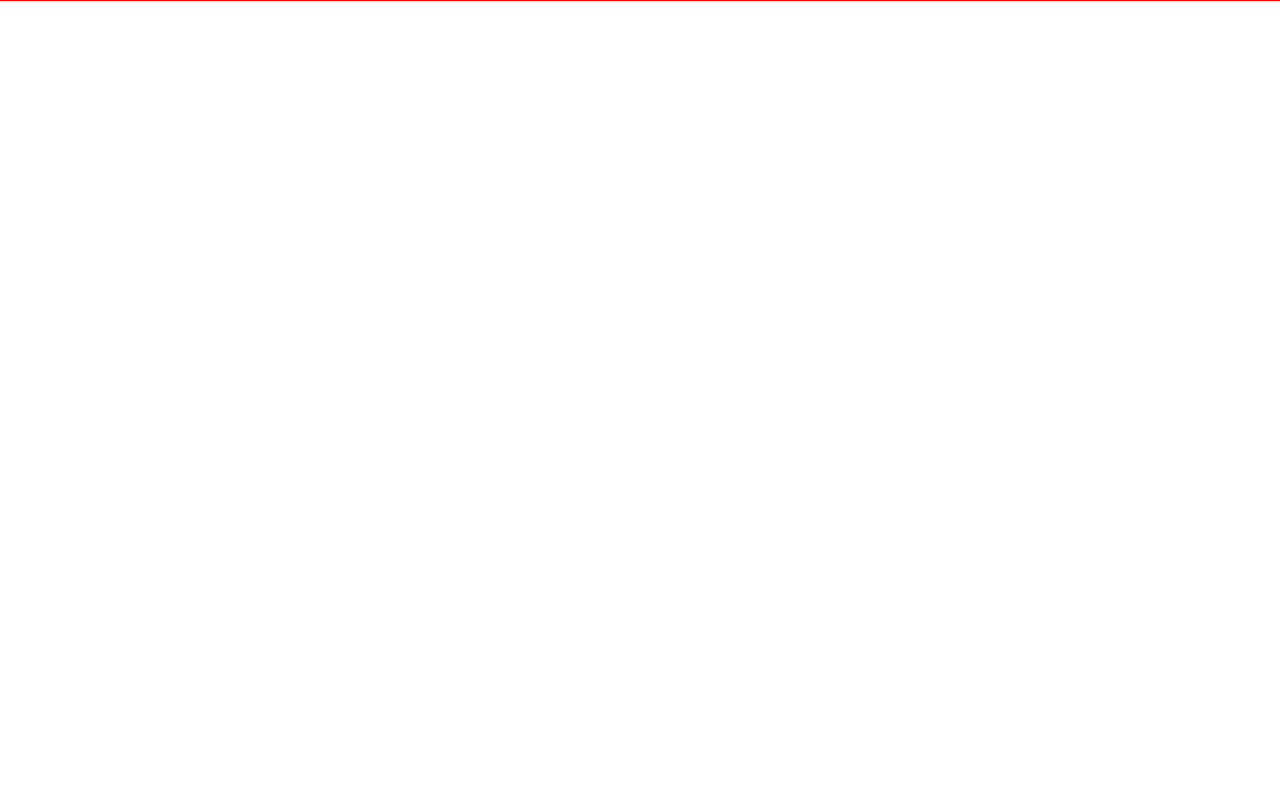
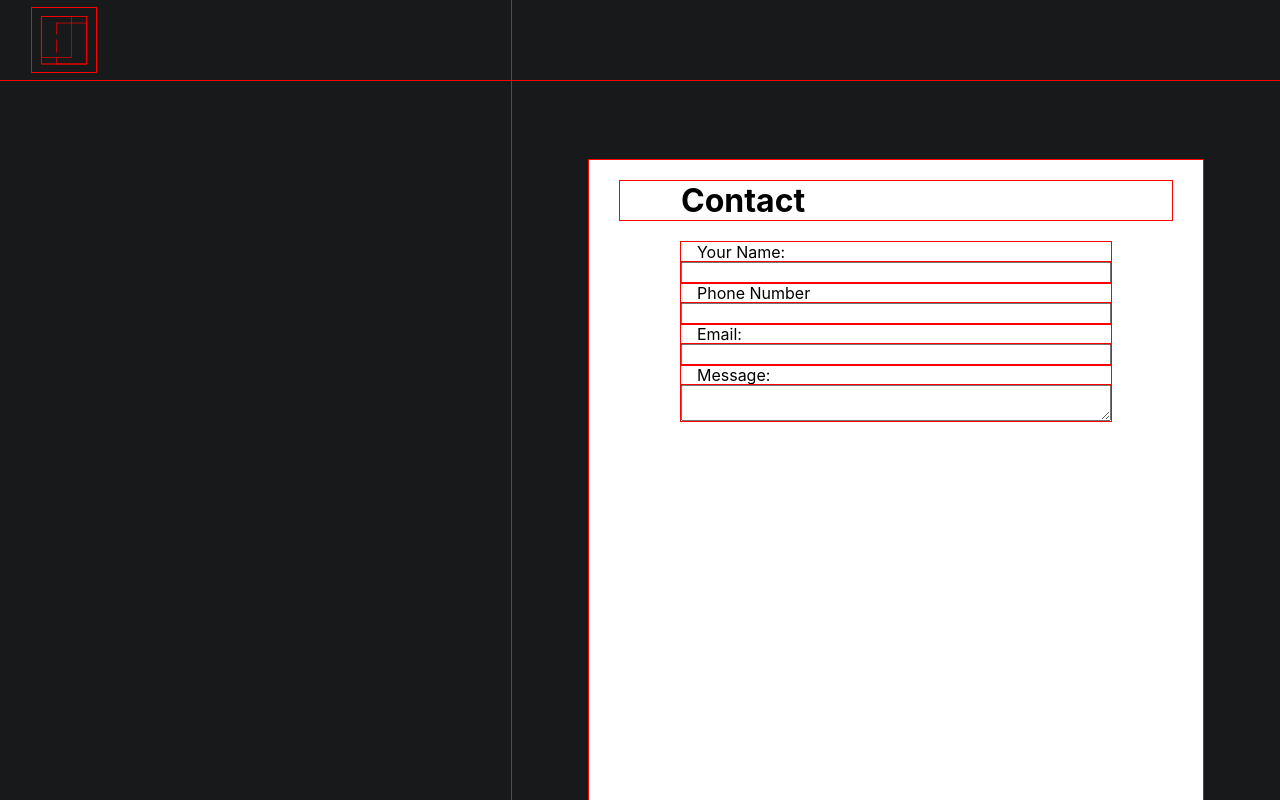
Before and after one commit to Chrisarev/designreact, a React (Create React App) app in the folder client/: page /contact in a window 1280 px wide. Before the commit this address had no page. Shown: the top 800 px of the page. Built offline with nearby package versions, Linux system fonts and the light colour scheme.

Commit message:
Added AnimatedRoutes component to animate page transitions, added basic styling to contact page, added basic fade out fade in animation from /Home to /Contact

```diff
--- /dev/null
+++ b/client/src/AnimatedRoutes.tsx
@@ -0,0 +1,23 @@
+import React from 'react';
+import logo from './logo.svg';
+import './App.css';
+import Home from './Home'
+import Contact from './Contact'
+import { BrowserRouter as Router, Route, Routes } from 'react-router-dom';
+import { useLocation } from 'react-router-dom';
+import {AnimatePresence} from 'framer-motion'
+
+function AnimatedRoutes() {
+  const location = useLocation();
+
+  return (
+    <AnimatePresence>
+        <Routes location={location} key={location.pathname}>
+          <Route path="/" element={<Home />}></Route>
+          <Route path="/contact" element={<Contact />}></Route>
+        </Routes>
+    </AnimatePresence>
+  );
+}
+
+export default AnimatedRoutes;
--- a/client/src/App.css
+++ b/client/src/App.css
@@ -1,6 +1,7 @@
 
 .App {
   text-align: center;
+  background-color:#18191a;
 }
 
 .App-logo {
--- a/client/src/App.tsx
+++ b/client/src/App.tsx
@@ -2,17 +2,17 @@ import React from 'react';
 import logo from './logo.svg';
 import './App.css';
 import Home from './Home'
-
+import Contact from './Contact'
+import AnimatedRoutes from './AnimatedRoutes';
 import { BrowserRouter as Router, Route, Routes } from 'react-router-dom';
-
 
 function App() {
   return (
     <Router>
       <div className="App">
-        <Routes>
-          <Route path="/" element={<Home />}></Route>
-        </Routes>
+          {/*<Route path="/" element={<Home />}></Route>
+          <Route path="/contact" element={<Contact />}></Route>*/}
+          <AnimatedRoutes />
       </div>
     </Router>
   );
--- /dev/null
+++ b/client/src/Contact.tsx
@@ -0,0 +1,43 @@
+import styles from './stylesheets/Contact.module.css'
+import {motion} from 'framer-motion'
+import Navbar from './Navbar'
+
+const Contact = () =>{
+
+
+    return (
+        <>
+            <div className={styles.panel}>
+            <Navbar />
+                <div className={styles.infoSection}>
+
+                </div>
+                <div className={styles.formSection}>
+                    <motion.div initial={{opacity:0, y:-200}} animate={{opacity:1, y:0, transition:{delay:0.4}}} className={styles.contactForm}>
+                        <h1>Contact</h1>
+                        <form action="">
+                            <div className={styles.inputGroup}>
+                                <label htmlFor="name">Your Name:</label>
+                                <input type="text" name='name' />
+                            </div>
+                            <div className={styles.inputGroup}>
+                                <label htmlFor="phone">Phone Number</label>
+                                <input type="tel" />
+                            </div>
+                            <div className={styles.inputGroup}>
+                                <label htmlFor="email">Email:</label>
+                                <input type="email" />
+                            </div>
+                            <div className={styles.inputGroup}>
+                                <label htmlFor="message">Message:</label>
+                                <textarea></textarea>
+                            </div>
+                        </form>
+                    </motion.div>
+                </div>
+            </div>
+        </>
+    )
+}
+
+export default Contact;
--- a/client/src/Endsection.tsx
+++ b/client/src/Endsection.tsx
@@ -1,7 +1,10 @@
 import styles from './stylesheets/Endsection.module.css'
-
+import { useNavigate } from 'react-router-dom';
 const Endsection = () =>{
-
+    const navigate = useNavigate();
+    const handleContact = () =>{
+        navigate('/contact')
+    }
 
     return (
         <div className={styles.panel}>
@@ -65,8 +68,8 @@ const Endsection = () =>{
                 </div>
             </div>
             <div className={styles.contactSection}>
-            <h2 className={styles.contactPrompt}>Get a quote today!</h2>
-            <button className={styles.contactButton}>Contact Us</button>
+                <h2 className={styles.contactPrompt}>Get a quote today!</h2>
+                <button className={styles.contactButton} onClick={handleContact} >Contact Us</button>
             </div>
         </div>
     )
--- a/client/src/Home.tsx
+++ b/client/src/Home.tsx
@@ -6,10 +6,13 @@ import Servicespanel from './Servicespanel'
 import Endsection from './Endsection'
 import Footer from './Footer'
 import Hero2 from './Hero2'
+import {motion} from 'framer-motion'
+
 const Home = () =>{
 
+
     return (
-        <>
+        <motion.div initial={{opacity:1}}  exit={{opacity:0}}>
           <Navbar />
           <Hero2 />
           <Cardpanel />
@@ -17,7 +20,7 @@ const Home = () =>{
           <Servicespanel />
           <Endsection />
           <Footer />
-        </>
+        </motion.div>
     )
 }
 
--- /dev/null
+++ b/client/src/stylesheets/Contact.module.css
@@ -0,0 +1,49 @@
+
+.panel{
+    width:100vw;
+    height:100vh;
+    background-color:#18191a;
+    display:flex;
+}
+
+.infoSection{
+    background-color: #18191a;
+    width:40%;
+}
+
+.formSection{
+    padding-top:5rem;
+    background-color:#18191a;
+    width:60%;
+    display:flex;
+    justify-content:center;
+}
+
+.contactForm{
+    margin-top:5rem;
+    background-color:white;
+    width:80%;
+    height:50rem;
+    display:flex;
+    flex-direction: column;
+    align-items: center;
+}
+.contactForm h1{
+    width:80%;
+    padding-left:10%;
+    text-align:left;
+}
+
+.contactForm form{
+    width:70%;
+}
+
+.contactForm form label{
+    text-align: left;
+    padding-left:1rem;
+}
+
+.inputGroup{
+    display:flex;
+    flex-direction: column;
+}
--- a/client/src/stylesheets/Endsection.module.css
+++ b/client/src/stylesheets/Endsection.module.css
@@ -96,6 +96,7 @@
         transform:translateX(5rem);
     }
 }
+
 @keyframes move-bg {
     to {
         background-position: var(--bg-size) 0;
```
